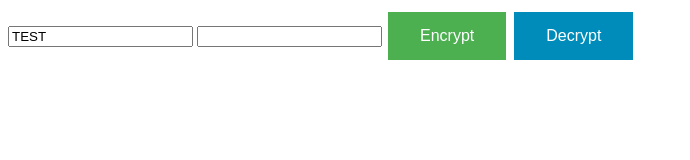
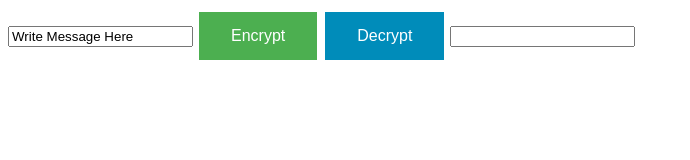
Before and after one commit to NiharMarar/CypherCryptoWebsite, a plain HTML site: page WebsiteBinary/templates/home.html in a window 1280 px wide. Shown: the whole page, without its empty margins (0-690 px from the left). Drawn offline with Linux system fonts and the light colour scheme.

Commit message:
Update home.html

```diff
--- a/WebsiteBinary/templates/home.html
+++ b/WebsiteBinary/templates/home.html
@@ -20,9 +20,19 @@
 </style>
 </head>
 <body>
-    <input id="bin1" value="TEST">
+    <input id="bin1" value="Write Message Here">
+    <button class = "button button1" onclick = "encrypt()">Encrypt</button>
+    <button class = "button button2" onclick = "decrypt()">Decrypt</button>
     <input id="bin2"/>
-    <button class = "button button1" onclick = "">Encrypt</button>
-    <button class = "button button2" onclick = "">Decrypt</button>
+    <script>
+        function encrypt() {
+            var output = document.getElementById("bin2");
+            var input = document.getElementById("bin1").value;
+            output.value = "";
+            for (var i = 0; i < input.length; i++) {
+                output.value += input[i].charCodeAt(0).toString(2) + " ";
+            }
+        }
+    </script>
 </body>
 </html>
```
